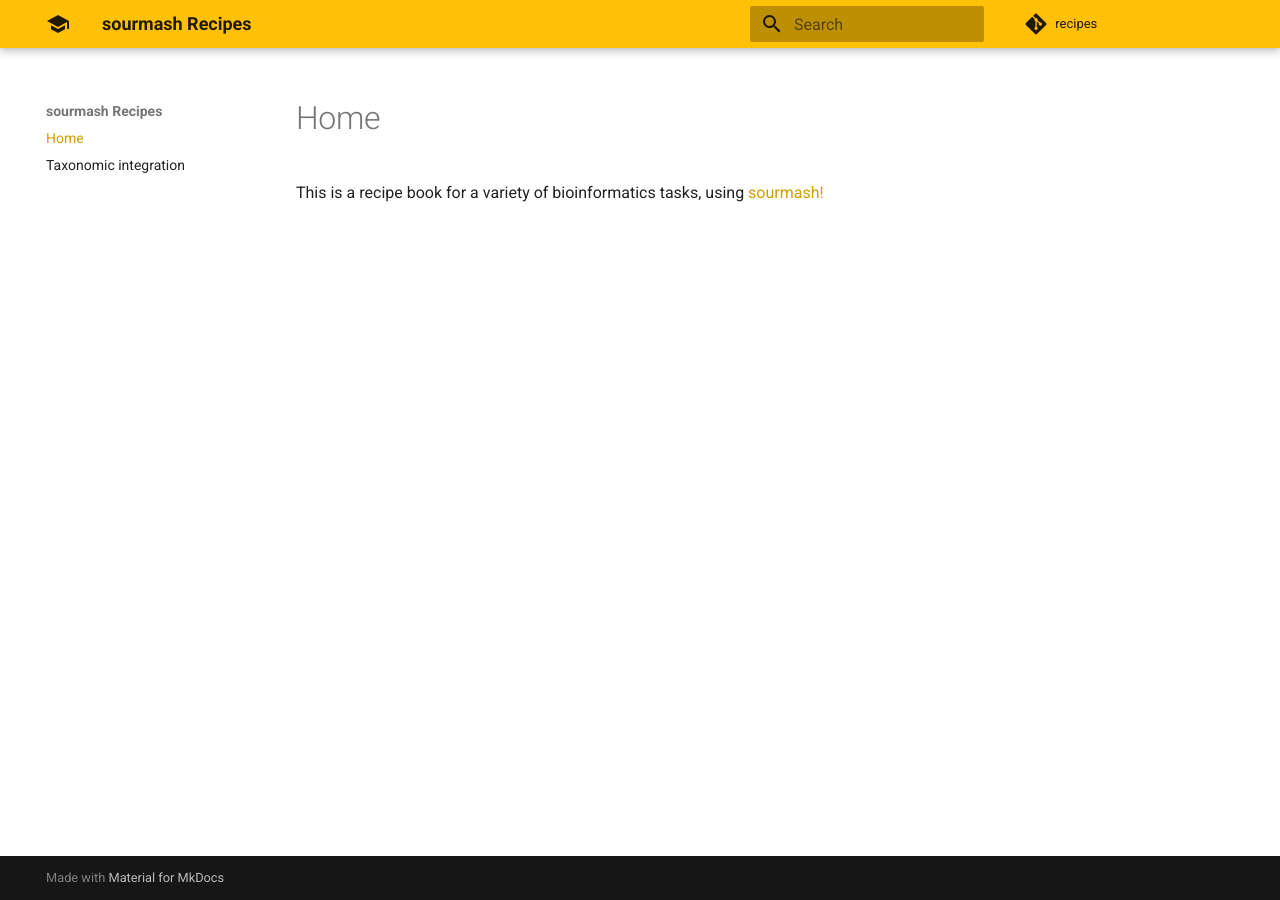
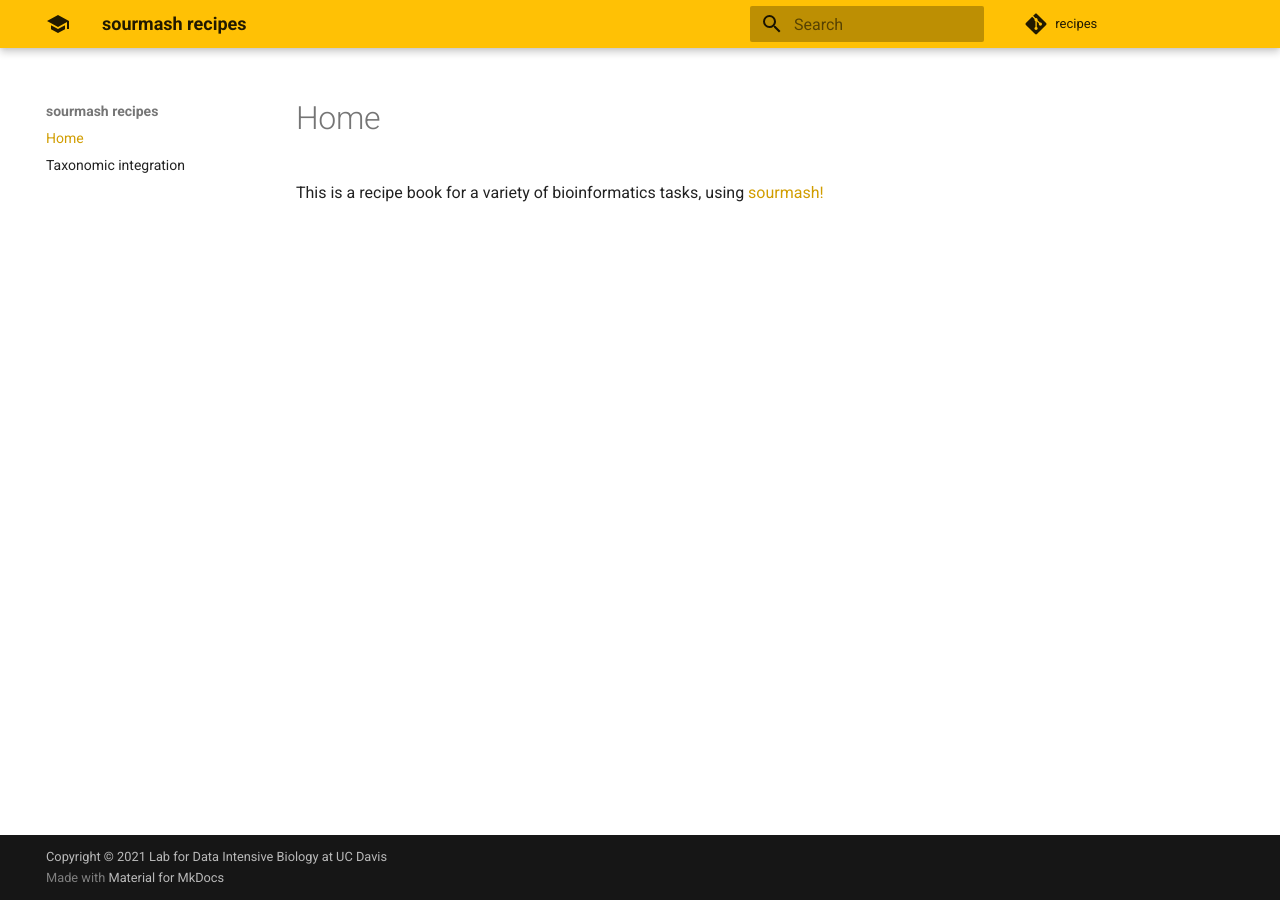
Before and after one commit to sourmash-bio/recipes, an MkDocs documentation site: the page built from docs/00.homepage.md, in a window 1280 px wide. Built offline with MkDocs 1.6.1 and Material for MkDocs 9.7.7, drawn with Linux system fonts in a browser that asks for light colours; comment, search, counter and statistics services are not loaded.

```diff
--- a/mkdocs.yml
+++ b/mkdocs.yml
@@ -1,10 +1,10 @@
-site_name: sourmash Recipes
+site_name: sourmash recipes
 site_url: http://sourmash-bio.github.io/recipes/
 repo_name: recipes
 repo_url: https://github.com/sourmash-bio/recipes/
 edit_uri: ""
 
-#copyright: 'Copyright &copy; 2020 <a href="http://ivory.idyll.org/lab/">Lab for Data Intensive Biology</a> at UC Davis'
+copyright: 'Copyright &copy; 2021 <a href="http://ivory.idyll.org/lab/">Lab for Data Intensive Biology</a> at UC Davis'
 
 # change directory names here
 docs_dir: docs
```
